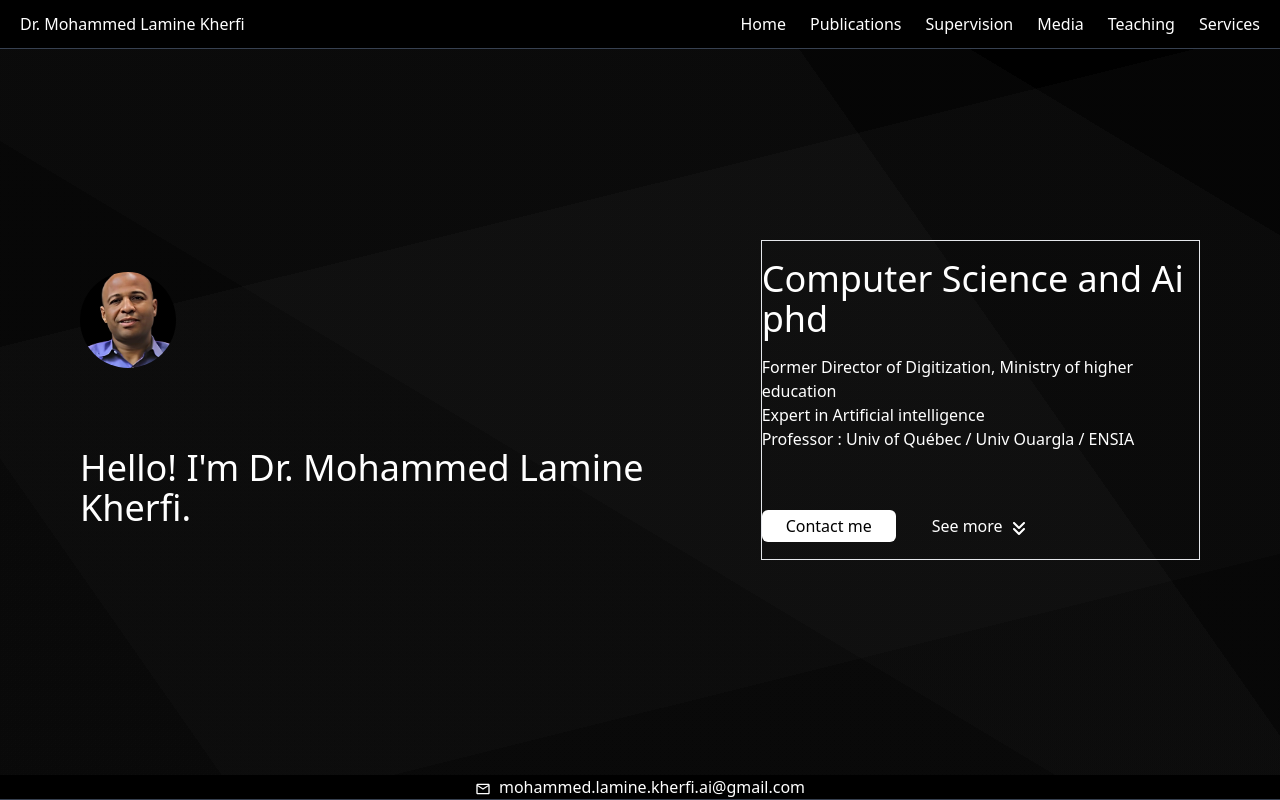
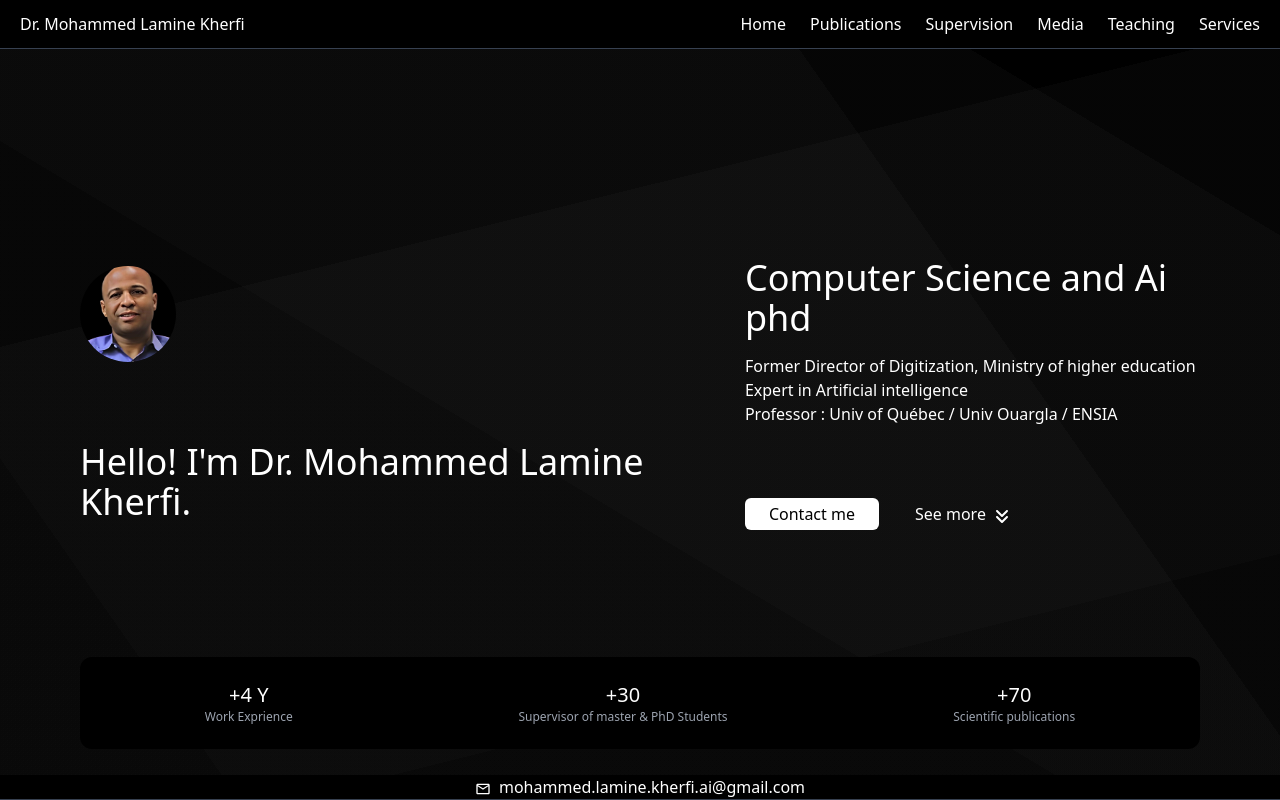
Before and after one commit to medlnb/kherfi-portfolio, a Next.js app: page / in a window 1280 px wide. Built offline with nearby package versions, Linux system fonts and the light colour scheme.

Commit message:
update: UI

```diff
--- a/app/page.tsx
+++ b/app/page.tsx
@@ -68,7 +68,9 @@ const Home = () => {
   return (
     <div className="h-dvh overflow-y-scroll snap-y snap-mandatory hidescrollbar">
       <Section>
-        <div className="flex md:flex-row sm:justify-around sm:h-80 flex-col justify-around gap-20 h-dvh">
+        <div className="h-dvh flex flex-col justify-around ">
+          <div className="h-0 md:h-20"></div>
+          <div className="flex md:flex-row sm:justify-around sm:h-80 flex-col justify-start gap-10">
             <div className="flex flex-col justify-around ">
               <img
                 src={"/Kherfi.png"}
@@ -79,7 +81,7 @@ const Home = () => {
                 {"Hello! I'm Dr. Mohammed Lamine Kherfi."}
               </h1>
             </div>
-          <div className="flex flex-col justify-around border">
+            <div className="flex flex-col justify-around">
               <div>
                 <h1 className="sm:text-4xl text-2xl mb-4">
                   Computer Science and Ai phd
@@ -105,6 +107,23 @@ const Home = () => {
                   See more
                   <FaAnglesDown className="mt-1" />
                 </button>
+              </div>
+            </div>
+          </div>
+          <div className="bg-black p-6 rounded-xl md:flex md:justify-around grid grid-cols-2 gap-6 items-center">
+            <div className="text-center">
+              <p className="text-xl">+4 Y</p>
+              <p className="text-xs text-gray-400">Work Exprience</p>
+            </div>
+            <div className="text-center">
+              <p className="text-xl">+30</p>
+              <p className="text-xs text-gray-400">
+                Supervisor of master & PhD Students
+              </p>
+            </div>
+            <div className="text-center">
+              <p className="text-xl">+70</p>
+              <p className="text-xs text-gray-400">Scientific publications</p>
             </div>
           </div>
         </div>
```
Lines whose indentation alone changed are shown as unchanged.
